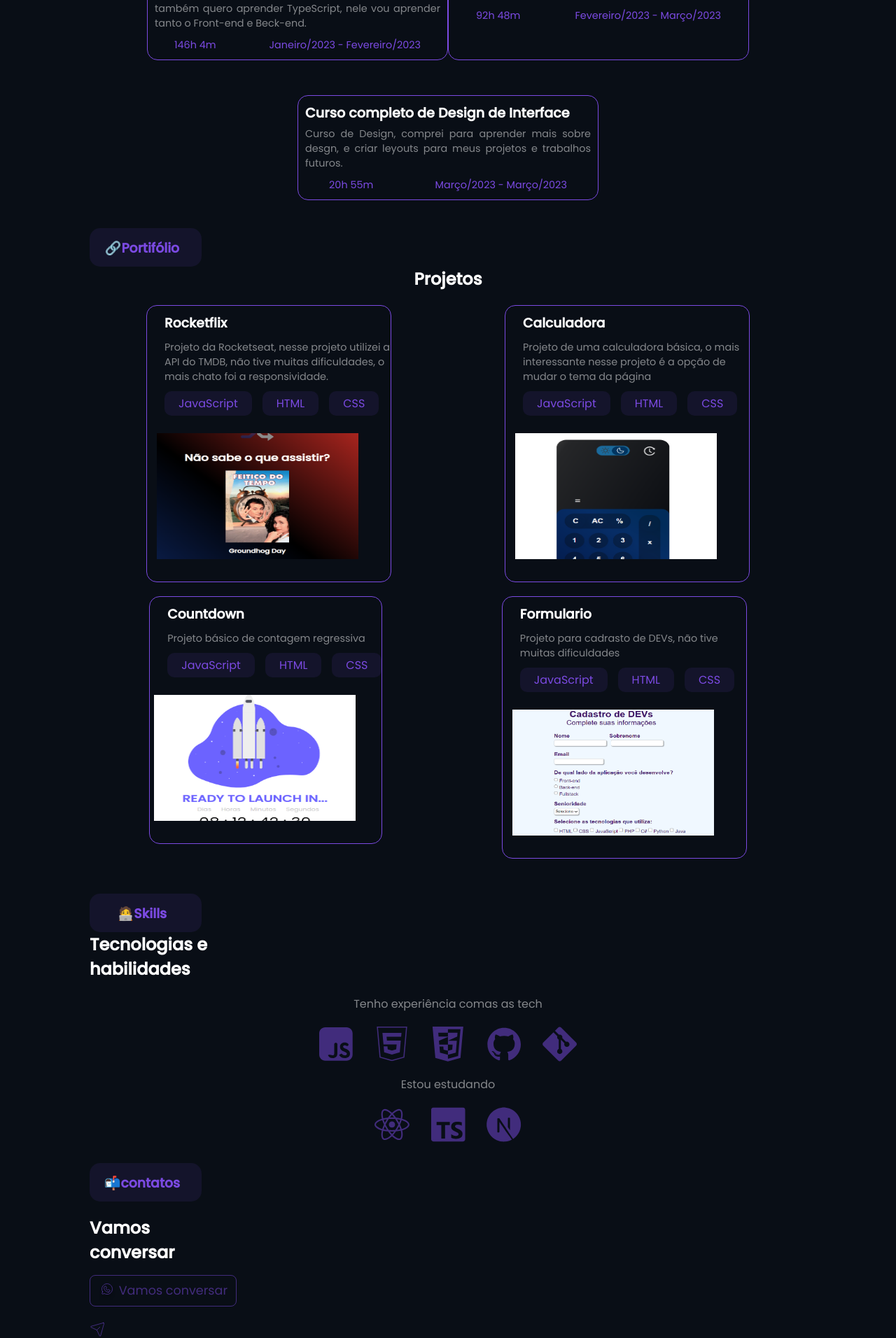
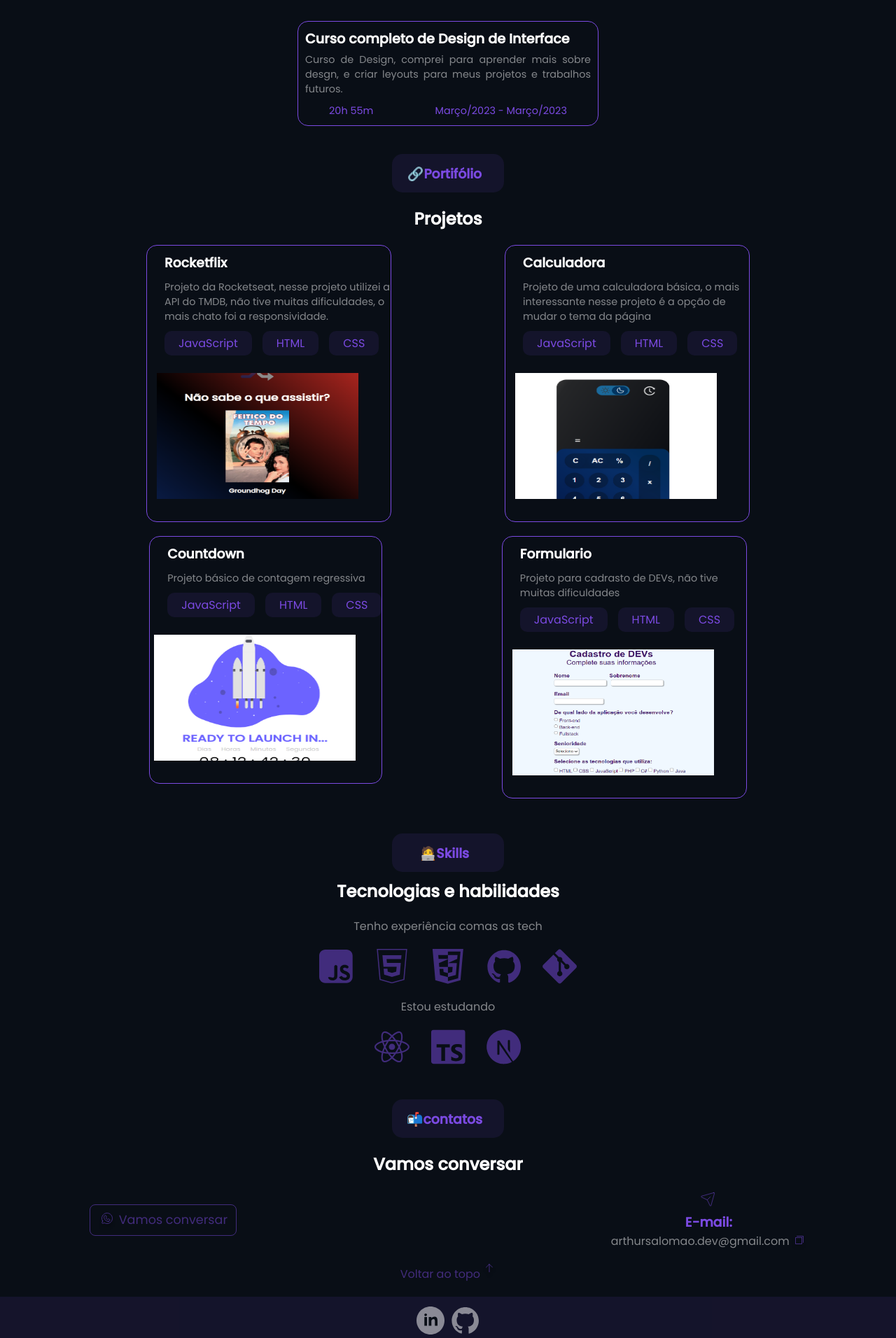
Before and after one commit to ArthurSalomaoo/Portif-lio-, a PHP site: page / in a window 1280 px wide. Shown: the part 1448-3360 px from the top of the page at 70% size. Run offline with PHP 8.4, Linux system fonts and the light colour scheme.

Commit message:
versao das tela medias terminada

```diff
--- a/PaginaPrincipal/estilos/mediaQuery.css
+++ b/PaginaPrincipal/estilos/mediaQuery.css
@@ -1,7 +1,68 @@
 @charset "UTF-8";
 
 @media only screen and (min-width: 768px) {
+    .saudacoes {
+        display: flex;
+        justify-content: space-between;
+        align-items: center;
+    }
+    .links{
+        flex-direction: column;
+        align-items: flex-end;
+    }
 
+    .areaAcademica {
+        text-align: center;
+    }
+
+    .areaAcademica > h3 {
+        max-width: initial;
+    }
+
+    .cursosExtras {
+        max-width: initial;
+        text-align: center;
+    }
+
+    .projetos > :first-child {
+        margin: 0 auto 20px auto;
+    }
+
+    .skills > :first-child {
+        margin: 50px auto 10px auto;
+    }
+
+    .divSkills > h2 {
+        text-align: center;
+        width: initial;
+    }
+
+    .contatos > :first-child {
+        margin: 50px auto 0 auto;
+    }
+    .contatos > h2 {
+        text-align: center;
+        width: initial;
+    }
+
+    .botaoEmail {
+        display: flex;
+        justify-content: space-between;
+        align-items: center;
+        margin: 20px auto 20px auto;
+    }
+
+    .botaoEmail > :first-child {
+        margin: initial;
+    }
+
+    .email {
+        text-align: center;
+    }
+
+    .voltarTopo {
+        text-align: center;
+    }
 
 }
 
--- a/PaginaPrincipal/estilos/style.css
+++ b/PaginaPrincipal/estilos/style.css
@@ -130,6 +130,7 @@ h2 {
 .sobreMim > p:first-of-type {
     margin-top: 15px;
 }
+
 .sobreMim p {
     color: rgba(255, 255, 255, 0.5);
     font-size: 1.05rem;
@@ -143,8 +144,18 @@ h2 {
     margin: 50px 0 30px 0;
 }
 
+.areaAcademica > h3 {
+    max-width: 100px;
+}
+
 .areaAcademica > p {
     margin-top: 8px;
+}
+
+.cursosExtras {
+    border: 0; margin-top: 50px;
+    max-width: 100px;
+    font-size: 1.17em;
 }
 
 .escolaECursos {
@@ -294,16 +305,16 @@ h2 {
     width: 50px;
 }
 
-.contatos > h3 {
+.email > h3 {
  color: #7B4AE2;
 }
 
-.contatos > p {
+.email > p {
     color: #FFFFFF80;
     display: inline-block;
 }
 
-.contatos > img:last-of-type {
+.email > img:last-of-type {
     vertical-align: middle;
 }
 
--- a/PaginaPrincipal/index.html
+++ b/PaginaPrincipal/index.html
@@ -77,7 +77,7 @@
                 </p>
 
                 <div id="areaAcademica" class="areaAcademica">
-                    <h3>Área <br> Acadêmica</h3>
+                    <h3>Área Acadêmica</h3>
                     <p>2021 - Atualmente</p>
                 </div>
 
@@ -88,9 +88,8 @@
                         <p>4 anos</p><p>Maio/2021 - Dezembro/2024</p>
                     </div>
                 </div>
-                <div id="cursosExtras" style="border: 0; margin-top: 50px; height: 50px; font-size: 1.17em;
-                ">
-                <h3>Cursos <br> extracurriculaar</h3>
+                <div class="cursosExtras">
+                <h3>Cursos extracurriculaar</h3>
                 </div>
                 <div class="escolaECursos">
                     <div class="cursos">
@@ -201,16 +200,19 @@
                 <h1>📬contatos</h1>
             </div>
             <h2>Vamos conversar</h2>
+            <div class="botaoEmail">
                 <div class="links">
                     <div class="botaoWaths">
                         <a href="#"><img src="imagens/WhatsappLogo.svg" alt="logo whatsapp"> Vamos conversar</a>
                     </div>
                 </div>
-
+                <div class="email">
                     <img src="imagens/PaperPlaneTilt.svg" alt="imagem seta do email">
                     <h3>E-mail:</h3>
                     <p>arthursalomao.dev@gmail.com</p>
                     <img src="imagens/CopySimple.svg" alt="icon para copiar">
+                </div>
+            </div>
         </div>
             <a href="#" class="voltarTopo">Voltar ao topo <img src="imagens/ArrowUp.svg" alt="Imagem de uma seta para cima"></a>
     </main>
```
Lines whose indentation alone changed are shown as unchanged.
